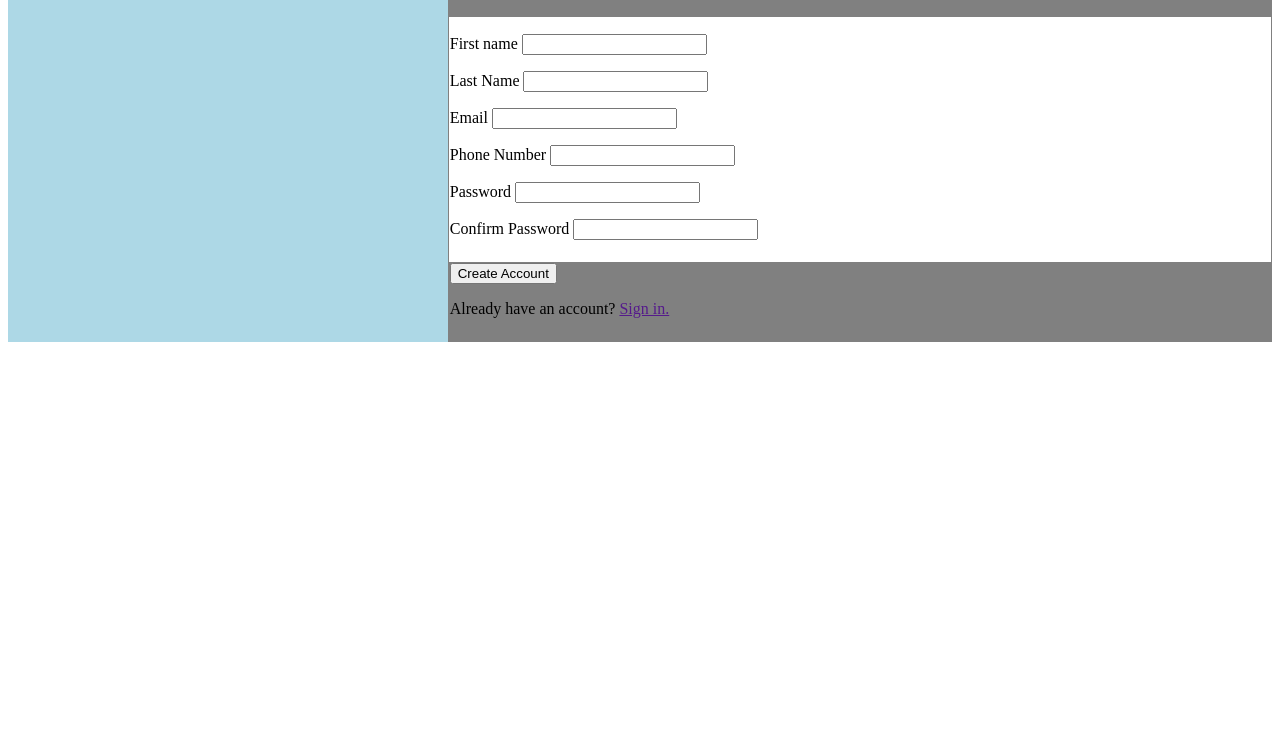
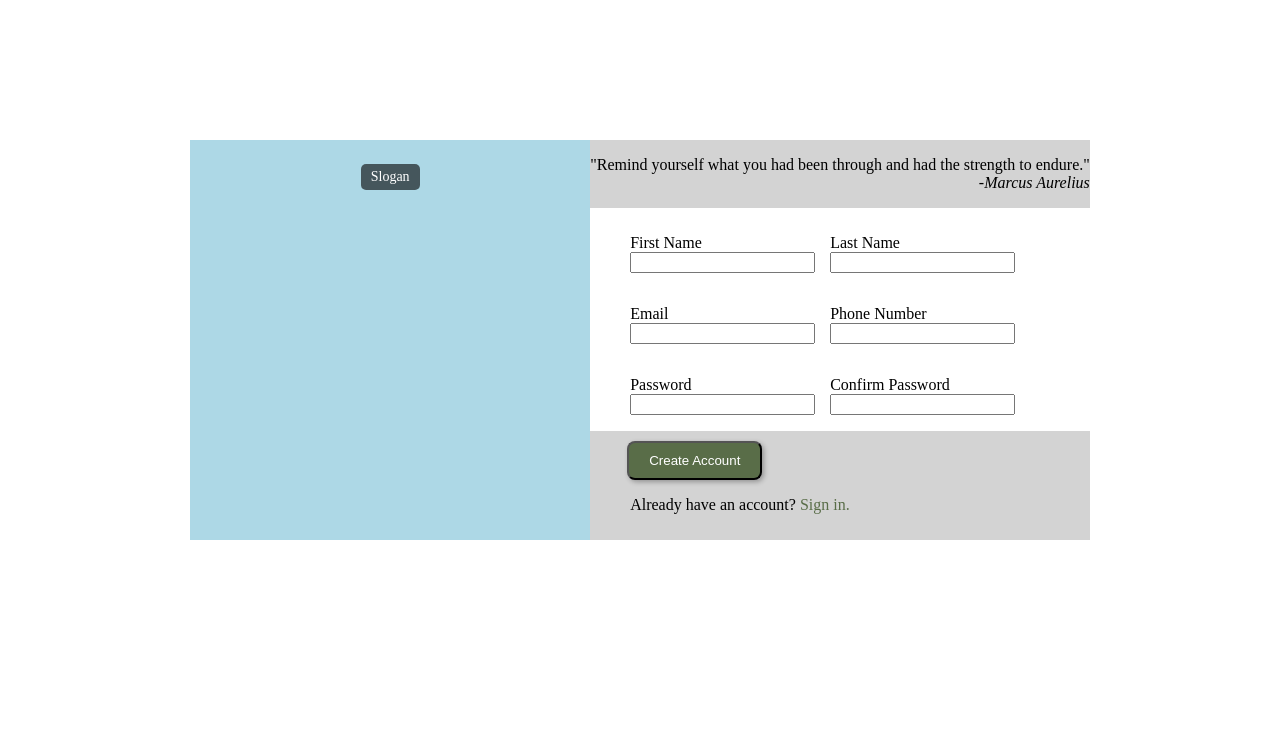
Before and after one commit to AllanChen-eng/Sign-up-Form, a plain HTML site: page index.html in a window 1280 px wide. Shown: the part 68-808 px from the top of the page. Drawn offline with Linux system fonts and the light colour scheme.

Commit message:
Add format changes
Makes changes to the "create account" section and
centers overall content on page.

```diff
--- a/index.html
+++ b/index.html
@@ -1,52 +1,62 @@
 <!DOCTYPE html>
 <html lang="en">
   <head>
-          <meta charset="UTF-8">
-          <meta name="viewport" content="width=device-width, initial-scale=1.0">
+    <meta charset="UTF-8" />
+    <meta name="viewport" content="width=device-width, initial-scale=1.0" />
     <title>Document</title>
-          <link rel="stylesheet" href="styles.css">
+    <link rel="stylesheet" href="styles.css" />
   </head>
   <body>
-
-          <div class="logo">
+    <div class="card">
+    <div id="logo">
       <p class="slogan">Slogan</p>
     </div>
-          <div class="sign-up">
-                    <div class="quote-container">
-                              <p class="quote">Remind yourself what you had been through and had the strength to endure
-                              <br>
+
+    <div id="sign-up">
+      <div id="quote-container">
+        <p class="quote">
+          "Remind yourself what you had been through and had the strength to
+          endure."
+          <br />
           <span class="author">-Marcus Aurelius</span>
         </p>
       </div>
-                    <div class="signup-form">
-                        <p>
-                            <label for="">First name</label>
-                            <input type="text">
+
+      <div id="signup-section">
+        <form id="form" action="">
+          <p class="input-line">
+            <label for="fName">First Name</label>
+            <input type="text" id="fName" name="first_name" />
           </p>
-                        <p>
-                            <label for="">Last Name</label>
-                            <input type="text">
+          <p class="input-line">
+            <label for="lName">Last Name</label>
+            <input type="text" id="lName" name="last_name" />
           </p>
-                        <p>
-                            <label for="">Email</label>
-                            <input type="text">
+          <p class="input-line">
+            <label for="email">Email</label>
+            <input type="email" id="email" name="email" />
           </p>
-                        <p>
-                            <label for="">Phone Number</label>
-                            <input type="text">
+          <p class="input-line">
+            <label for="phone">Phone Number</label>
+            <input type="tel" id="phone" name="phone" />
           </p>
-                        <p>
-                            <label for="">Password</label>
-                            <input type="text">
+          <p class="input-line">
+            <label for="pwd">Password</label>
+            <input type="password" id="pwd" name="pwd" />
           </p>
-                        <p>
-                            <label for="">Confirm Password</label>
-                            <input type="text">
+          <p class="input-line">
+            <label for="pwd2">Confirm Password</label>
+            <input type="password" id="pwd2" name="pwd2" />
+          </p>
+        </form>
+      </div>
+
+      <div id="createAccount">
+        <button class="createAccountBtn" type="submit">Create Account</button>
+        <p class="createAccount">
+          Already have an account? <a style="color: #596d48">Sign in.</a>
         </p>
       </div>
-                    <div class="createAccount">
-                        <button type="button"> Create Account </button>
-                        <p> Already have an account? <a href="">Sign in.</a></p>
     </div>
   </div>
   </body>
--- a/styles.css
+++ b/styles.css
@@ -1,24 +1,36 @@
+html,
+body {
+  height: 100%;
+}
+:root {
+  --universal-text-margin: 5ch;
+}
+
 body {
   display: flex;
+  align-items: center;
+  justify-content: center;
 }
-.sign-up {
+
+.card {
+  display: flex;
+}
+
+#sign-up {
   display: flex;
   flex-direction: column;
 }
-div {
-  background-color: gray;
-  padding: 1px;
-  flex: auto;
-}
-.logo {
+
+#logo {
   background-color: lightblue;
-    width: 100px;
+  width: 400px;
   height: 400px;
   position: relative;
   display: flex;
   justify-content: center;
 }
-.slogan{
+
+.slogan {
   position: absolute;
   top: 10px;
   background-color: rgba(0, 0, 0, 0.6);
@@ -27,15 +39,52 @@ div {
   border-radius: 5px;
   font-size: 14px;
 }
-.quote-container{
+
+#quote-container {
   display: flex;
   align-items: center;
   justify-content: center;
+  background-color: lightgray;
 }
-.author{
+
+.author {
   float: right;
   font-style: italic;
 }
-.signup-form{
+
+#signup-section {
   background-color: white;
+  display: flex;
+  flex: none;
 }
+
+#form {
+  width: 400px;
+  display: flex;
+  flex-wrap: wrap;
+  flex: none;
+  margin: 10px 0 0 var(--universal-text-margin);
+}
+
+.input-line {
+  width: 200px;
+}
+
+#createAccount {
+  background-color: lightgray;
+  flex: auto;
+}
+
+.createAccount {
+  margin-left: var(--universal-text-margin);
+}
+
+.createAccountBtn {
+  margin-top: 10px;
+  margin-left: var(--universal-text-margin);
+  color: white;
+  background-color: #596d48;
+  border-radius: 8px;
+  box-shadow: 2px 2px 5px rgba(0, 0, 0, 0.3);
+  padding: 10px 20px;
+}
```
Lines whose indentation alone changed are shown as unchanged.
